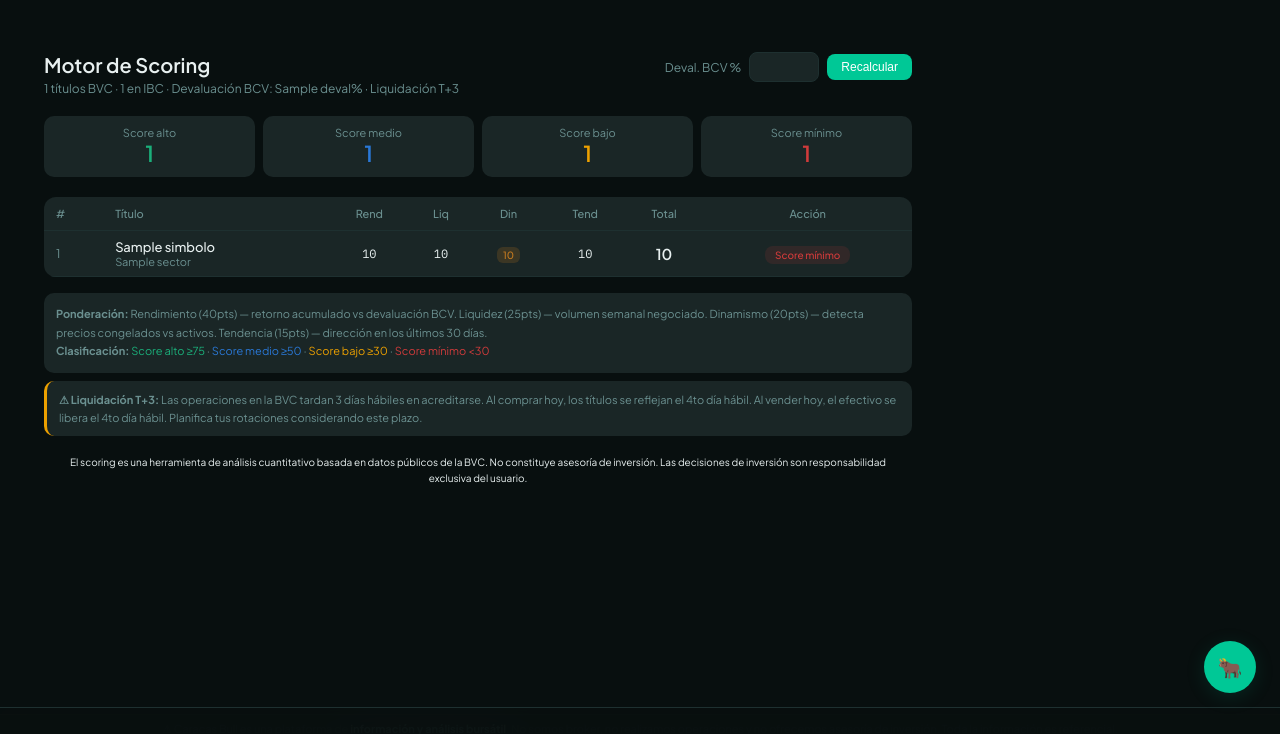
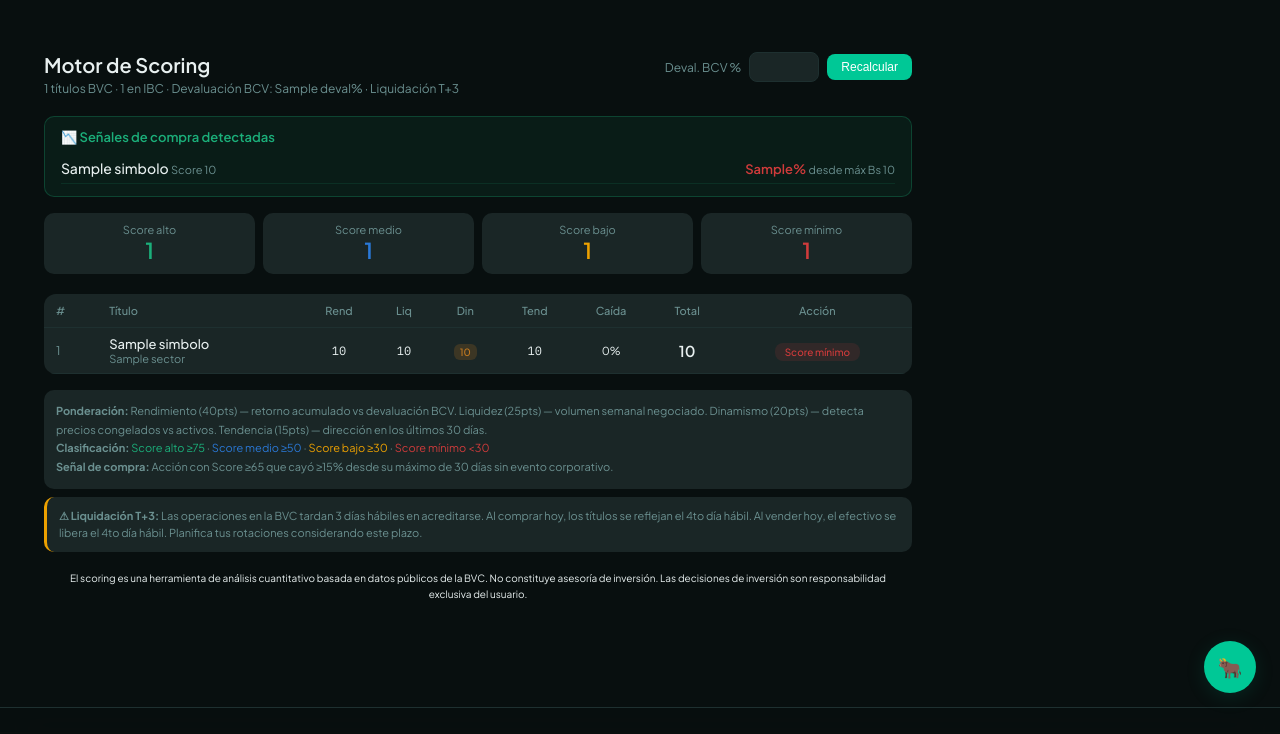
Before and after one commit to bbdmarcano83/ProyectoBVC, a Python web app: template templates/scoring.html in a window 1280 px wide. Shown: the part 57-791 px from the top of the page. Before the commit the page ends 765 px from the top, so only its background shows below. Run offline with Jinja, Linux system fonts and the light colour scheme; the template is opened without the code that fills it: most values are stand-ins (such as "Sample title", 1, 10 or a date in 2020).

Commit message:
Update scoring.html
Actualizando

```diff
--- a/templates/scoring.html
+++ b/templates/scoring.html
@@ -24,6 +24,25 @@
       </button>
     </form>
   </div>
+
+  <!-- Señales de compra (Fear Detector) -->
+  {% if señales_compra %}
+  <div style="background:#1baf7a15; border:1px solid #1baf7a44; border-radius:10px; padding:12px 16px; margin-bottom:16px;">
+    <div style="font-size:13px; font-weight:600; color:#1baf7a; margin-bottom:8px;">📉 Señales de compra detectadas</div>
+    {% for s in señales_compra %}
+    <div style="display:flex; justify-content:space-between; align-items:center; padding:6px 0; border-bottom:0.5px solid #1baf7a22;">
+      <div>
+        <span style="font-weight:500;">{{ s.simbolo }}</span>
+        <span style="font-size:11px; color:var(--text-secondary);">Score {{ s.total }}</span>
+      </div>
+      <div style="text-align:right;">
+        <span style="font-size:13px; font-weight:600; color:#d03b3b;">{{ s.caida_pct }}%</span>
+        <span style="font-size:11px; color:var(--text-secondary);"> desde máx Bs {{ s.max_precio }}</span>
+      </div>
+    </div>
+    {% endfor %}
+  </div>
+  {% endif %}
 
   <!-- Resumen rápido -->
   <div style="display:grid; grid-template-columns:repeat(4,1fr); gap:8px; margin-bottom:20px;">
@@ -56,17 +75,22 @@
           <th style="padding:10px 8px; text-align:center; font-weight:500; font-size:11px; color:var(--text-secondary);">Liq</th>
           <th style="padding:10px 8px; text-align:center; font-weight:500; font-size:11px; color:var(--text-secondary);">Din</th>
           <th style="padding:10px 8px; text-align:center; font-weight:500; font-size:11px; color:var(--text-secondary);">Tend</th>
+          <th style="padding:10px 8px; text-align:center; font-weight:500; font-size:11px; color:var(--text-secondary);">Caída</th>
           <th style="padding:10px 8px; text-align:center; font-weight:500; font-size:11px; color:var(--text-secondary);">Total</th>
           <th style="padding:10px 12px; text-align:center; font-weight:500; font-size:11px; color:var(--text-secondary);">Acción</th>
         </tr>
       </thead>
       <tbody>
         {% for r in resultados %}
-        <tr style="border-bottom:0.5px solid var(--border); cursor:pointer;"
+        <tr style="border-bottom:0.5px solid var(--border); cursor:pointer;{% if r.señal_compra %} background:rgba(27,175,122,0.05);{% endif %}"
             onclick="toggleDetail('detail-{{ r.simbolo }}')">
           <td style="padding:8px 12px; color:var(--text-secondary); font-size:12px;">{{ loop.index }}</td>
           <td style="padding:8px 8px;">
-            <div style="font-weight:500;">{{ r.simbolo }}{% if r.ibc %} <span style="font-size:8px; padding:1px 4px; border-radius:4px; background:var(--accent, #1baf7a); color:#fff; font-weight:500; vertical-align:middle;">IBC</span>{% endif %}</div>
+            <div style="font-weight:500;">
+              {{ r.simbolo }}
+              {% if r.ibc %}<span style="font-size:8px; padding:1px 4px; border-radius:4px; background:var(--accent, #1baf7a); color:#fff; font-weight:500; vertical-align:middle; margin-left:3px;">IBC</span>{% endif %}
+              {% if r.señal_compra %}<span style="font-size:8px; padding:1px 4px; border-radius:4px; background:#d03b3b; color:#fff; font-weight:500; vertical-align:middle; margin-left:3px;">COMPRA</span>{% endif %}
+            </div>
             <div style="font-size:11px; color:var(--text-secondary);">{{ r.sector }}</div>
           </td>
           <td style="padding:8px 8px; text-align:center; font-family:'IBM Plex Mono',monospace; font-size:12px;">
@@ -83,6 +107,17 @@
             {% endif %}
           </td>
           <td style="padding:8px 8px; text-align:center; font-family:'IBM Plex Mono',monospace; font-size:12px;">{{ r.tend_score }}</td>
+          <td style="padding:8px 8px; text-align:center; font-size:11px;">
+            {% if r.caida_pct <= -15 %}
+            <span style="color:#d03b3b; font-weight:600;">{{ r.caida_pct }}%</span>
+            {% elif r.caida_pct <= -8 %}
+            <span style="color:#c47a20;">{{ r.caida_pct }}%</span>
+            {% elif r.caida_pct < 0 %}
+            <span style="color:var(--text-secondary);">{{ r.caida_pct }}%</span>
+            {% else %}
+            <span style="color:var(--text-muted);">0%</span>
+            {% endif %}
+          </td>
           <td style="padding:8px 8px; text-align:center; font-weight:600; font-size:15px;">{{ r.total }}</td>
           <td style="padding:8px 12px; text-align:center;">
             {% if r.total >= 75 %}
@@ -98,7 +133,7 @@
         </tr>
         <!-- Detalle expandible -->
         <tr id="detail-{{ r.simbolo }}" style="display:none;">
-          <td colspan="8" style="padding:0 12px 12px 12px;">
+          <td colspan="9" style="padding:0 12px 12px 12px;">
             <div style="background:var(--bg-body); border-radius:8px; padding:12px; margin-top:4px;">
               <div style="display:grid; grid-template-columns:repeat(3,1fr); gap:12px; font-size:12px;">
                 <div>
@@ -123,8 +158,15 @@
                   <div style="font-size:11px; color:var(--text-secondary);">{{ r.liq_score }}/25 pts</div>
                 </div>
                 <div>
-                  <div style="color:var(--text-secondary); margin-bottom:2px;">Precio actual</div>
-                  <div style="font-weight:500;">Bs {{ r.precio }}</div>
+                  <div style="color:var(--text-secondary); margin-bottom:2px;">Caída desde máximo</div>
+                  {% if r.caida_pct <= -15 %}
+                  <div style="font-weight:500; color:#d03b3b;">{{ r.caida_pct }}%</div>
+                  {% elif r.caida_pct < 0 %}
+                  <div style="font-weight:500; color:#c47a20;">{{ r.caida_pct }}%</div>
+                  {% else %}
+                  <div style="font-weight:500; color:var(--text-muted);">En máximos</div>
+                  {% endif %}
+                  <div style="font-size:11px; color:var(--text-secondary);">Máx 30d: Bs {{ r.max_precio }}</div>
                 </div>
               </div>
               <div style="display:grid; grid-template-columns:repeat(3,1fr); gap:12px; font-size:12px; margin-top:10px; padding-top:10px; border-top:0.5px solid var(--border);">
@@ -173,6 +215,8 @@
     <span style="color:#2a78d6;">Score medio ≥50</span> ·
     <span style="color:#eda100;">Score bajo ≥30</span> ·
     <span style="color:#d03b3b;">Score mínimo &lt;30</span>
+    <br>
+    <strong>Señal de compra:</strong> Acción con Score ≥65 que cayó ≥15% desde su máximo de 30 días sin evento corporativo.
   </div>
 
   <!-- Nota T+3 -->
```
